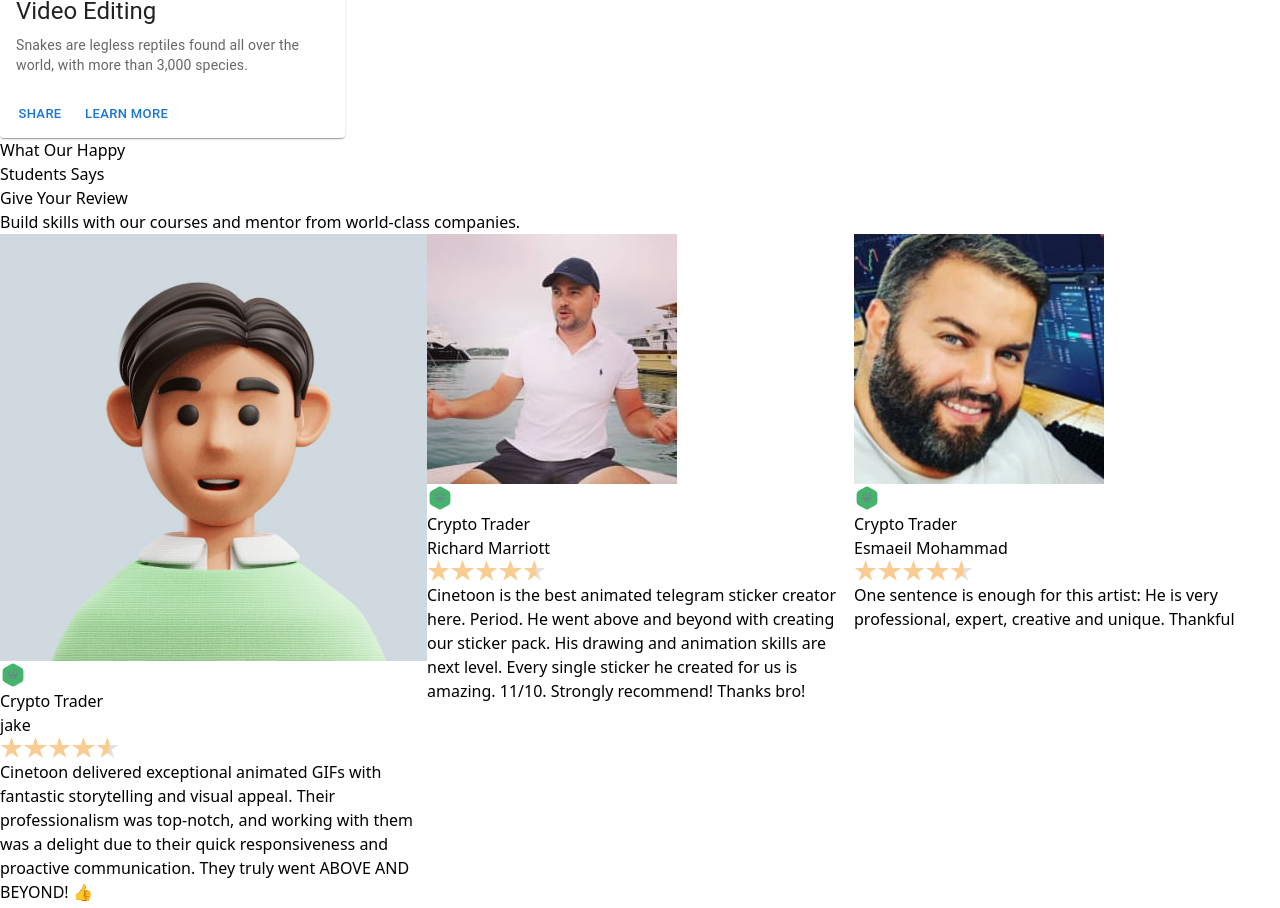
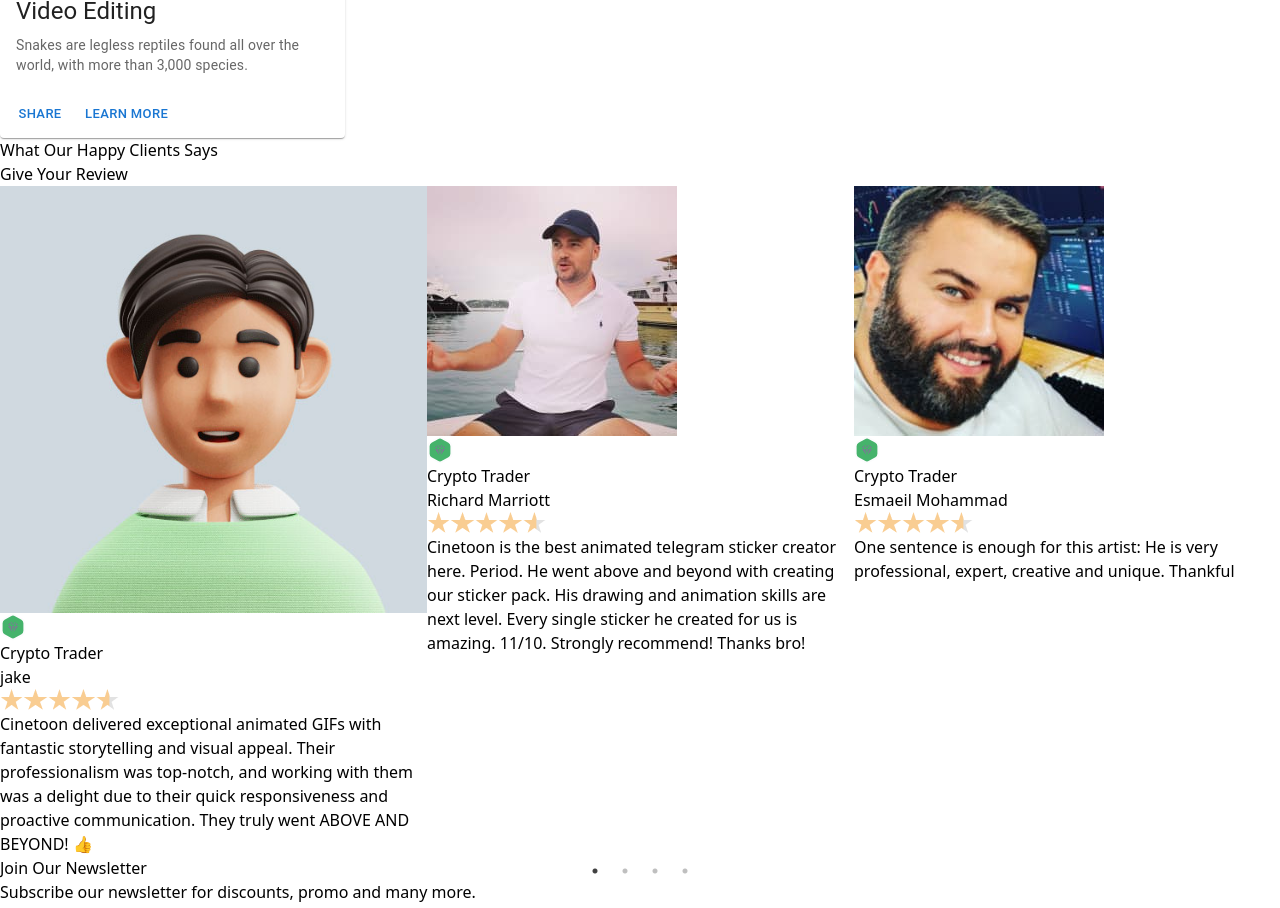
Before and after one commit to ChamithuRuberu/cinetoon, a Next.js app: page / in a window 1280 px wide. Shown: the part 4060-4968 px from the top of the page. Built offline with nearby package versions, Linux system fonts and the light colour scheme.

Commit message:
services updated

```diff
--- a/src/components/testimonials/Testimonials.tsx
+++ b/src/components/testimonials/Testimonials.tsx
@@ -89,15 +89,14 @@ export default class MultipleItems extends Component {
                 <div className="mx-auto max-w-2xl px-4 pt-16 pb-64 sm:pt-32 lg:max-w-7xl lg:px-8">
 
                     <div className='sm:flex justify-between items-center pb-6'>
-                        <h2 className="text-3xl sm:text-5xl font-bold tracking-tight text-gray-900 my-4">What Our Happy <br /> Students Says</h2>
+                        <h2 className="text-3xl sm:text-5xl font-bold tracking-tight text-gray-900 my-4">What Our Happy Clients Says</h2>
                         <div>
-                            <button className="bg-transparent hover:bg-purple text-purple font-semibold hover:text-white py-3 px-4 border border-lightgrey hover:border-transparent rounded">
+                            <button className="bg-transparent hover:bg-purple text-purple font-semibold hover:dark:bg-gray-900 hover:text-white py-3 px-4 border border-lightgrey hover:border-transparent rounded">
                                 Give Your Review
                             </button>
                         </div>
                     </div>
 
-                    <p className='text-lg font-medium pb-12'>Build skills with our courses and mentor from world-class companies.</p>
 
                     <Slider {...settings}>
                         {postData.map((items, i) => (
```
